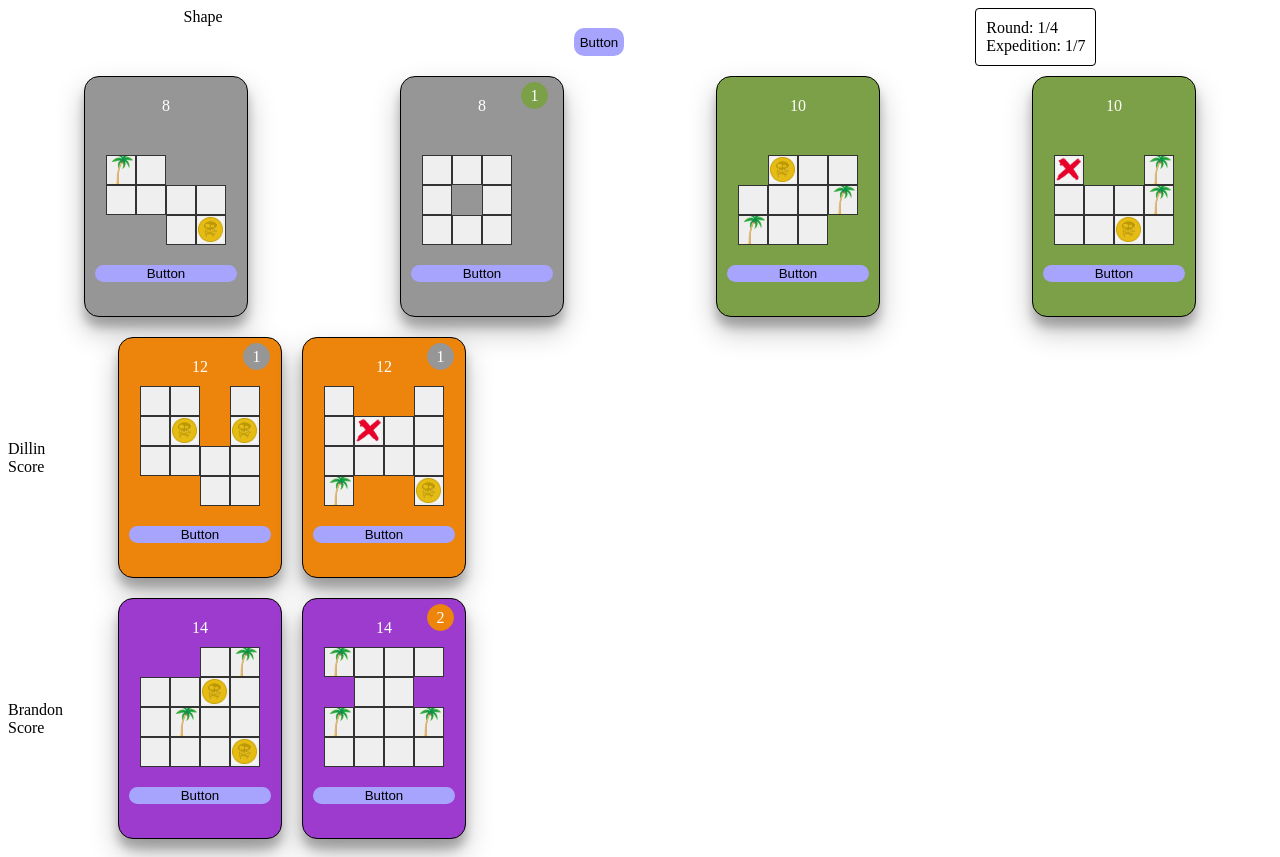
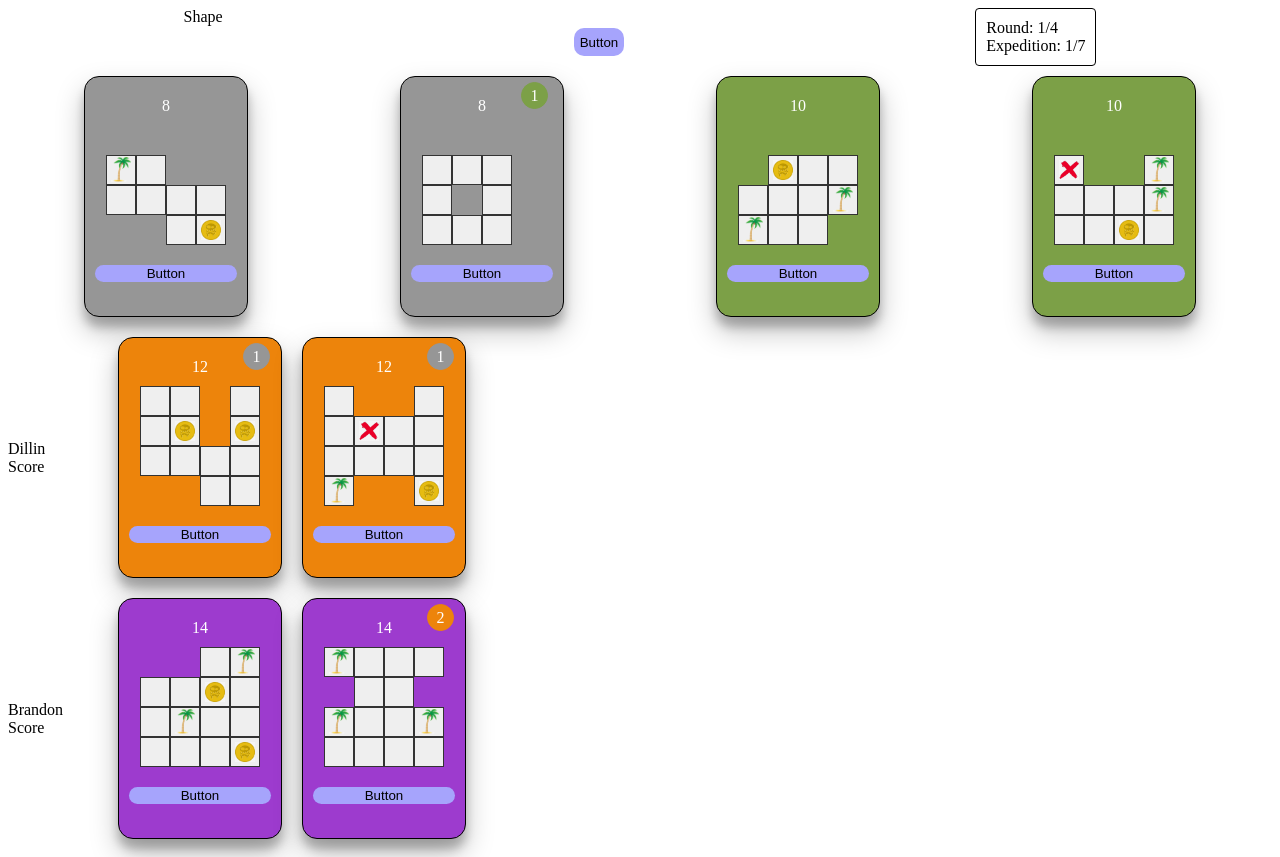
Before and after one commit to dstriz09/treasure-hunt, a React (Create React App) app: page / in a window 1280 px wide. Built offline with nearby package versions, Linux system fonts and the light colour scheme.

Commit message:
Update src/styles/StyledSquare.js
Co-authored-by: Brandon Morelli <bmorelli25@gmail.com>

```diff
--- a/src/styles/StyledSquare.js
+++ b/src/styles/StyledSquare.js
@@ -19,7 +19,7 @@ export const StyledSquare = styled.button`
       return `url(${x})`;
     }
   }};
-  background-size: 90%;
+  background-size: 70%;
   background-position: center;
   border: 1px solid #333;
   background-repeat: no-repeat;
```
